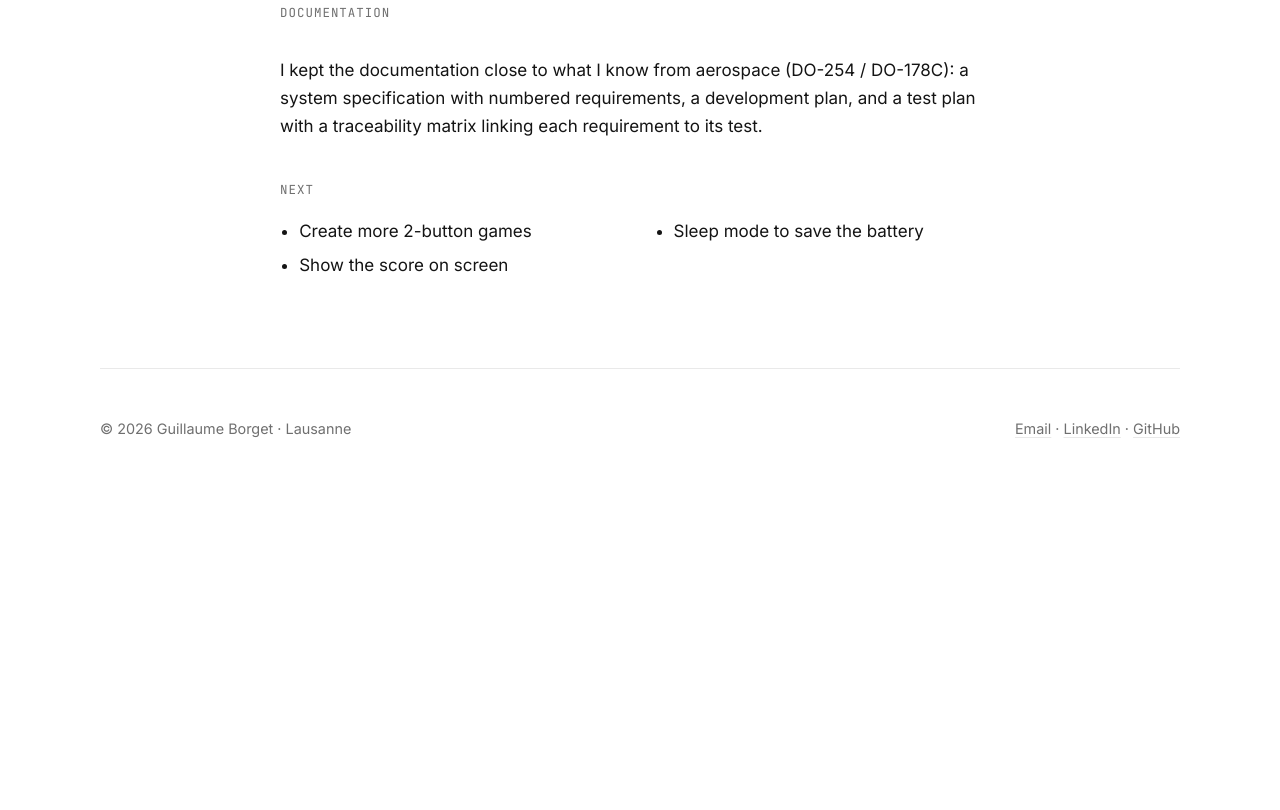
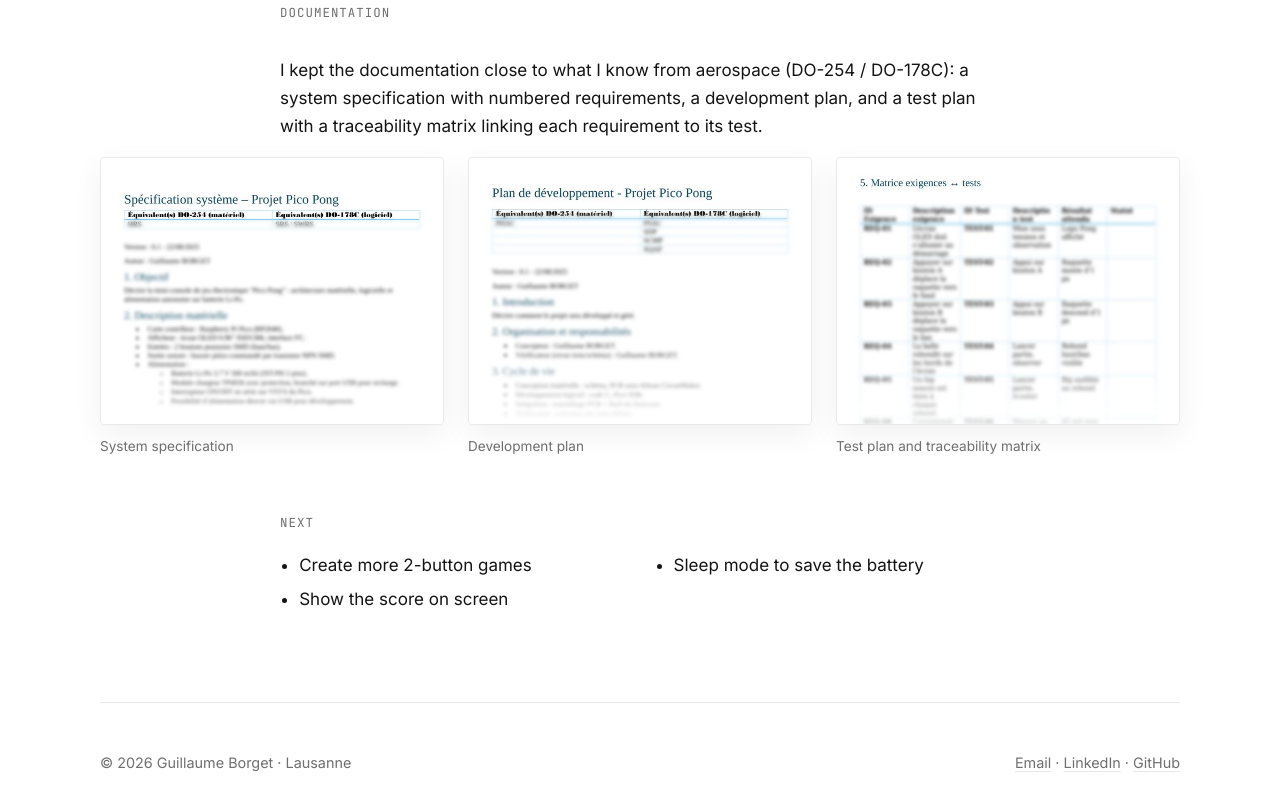
Before and after one commit to guillaumeborget/guillaumeborget.github.io, a plain HTML site: page pico-pong.html in a window 1280 px wide. Shown: the part 9508-10318 px from the top of the page. Before the commit the page ends 10013 px from the top, so only its background shows below. Drawn offline with Linux system fonts and the light colour scheme.

Commit message:
Pico Pong: blurred previews of the project documents

```diff
--- a/css/style.css
+++ b/css/style.css
@@ -137,3 +137,8 @@ pre.code .c { color: var(--muted); }
 }
 .step.solo { grid-template-columns: 1fr; }
 .step.solo > div { max-width: 40em; }
+
+.docs { display: grid; grid-template-columns: repeat(3, 1fr); gap: 1.5rem; margin-top: 1rem; }
+.doc { margin: 0; }
+.doc img { width: 100%; aspect-ratio: 640 / 500; object-fit: cover; object-position: top; border: 1px solid var(--line); border-radius: 4px; box-shadow: 0 10px 30px rgba(0, 0, 0, .06); }
+@media (max-width: 800px) { .docs { grid-template-columns: 1fr; } }
--- a/pico-pong.html
+++ b/pico-pong.html
@@ -9,7 +9,7 @@
   <link rel="preconnect" href="https://fonts.googleapis.com">
   <link rel="preconnect" href="https://fonts.gstatic.com" crossorigin>
   <link href="https://fonts.googleapis.com/css2?family=Inter:wght@400;500;600&family=JetBrains+Mono:wght@400;500&display=swap" rel="stylesheet">
-  <link rel="stylesheet" href="css/style.css?v=3">
+  <link rel="stylesheet" href="css/style.css?v=4">
 </head>
 <body>
   <header class="wrap nav">
@@ -202,7 +202,14 @@ void draw_rect(uint8_t x, uint8_t y, uint8_t w,
       <div class="narrow prose">
         <span class="label">Documentation</span>
         <p>I kept the documentation close to what I know from aerospace (DO-254 / DO-178C): a system specification with numbered requirements, a development plan, and a test plan with a traceability matrix linking each requirement to its test.</p>
-        <span class="label" style="display:block;margin:2.5rem 0 1rem">Next</span>
+      </div>
+      <div class="wrap docs">
+        <figure class="doc"><img src="assets/pico-pong/doc-spec.jpg" alt="Preview of the system specification" width="640" height="570" loading="lazy"><figcaption>System specification</figcaption></figure>
+        <figure class="doc"><img src="assets/pico-pong/doc-plan.jpg" alt="Preview of the development plan" width="640" height="498" loading="lazy"><figcaption>Development plan</figcaption></figure>
+        <figure class="doc"><img src="assets/pico-pong/doc-tests.jpg" alt="Preview of the requirements to tests traceability matrix" width="640" height="534" loading="lazy"><figcaption>Test plan and traceability matrix</figcaption></figure>
+      </div>
+      <div class="narrow prose">
+        <span class="label" style="display:block;margin:3.5rem 0 1rem">Next</span>
         <ul class="next">
           <li>Create more 2-button games</li>
           <li>Show the score on screen</li>
@@ -217,6 +224,6 @@ void draw_rect(uint8_t x, uint8_t y, uint8_t w,
     <span><a href="mailto:guillaume.borget@gmail.com">Email</a> · <a href="https://www.linkedin.com/in/g-borget/">LinkedIn</a> · <a href="https://github.com/guillaumeborget">GitHub</a></span>
   </footer>
 
-  <script src="js/main.js?v=3"></script>
+  <script src="js/main.js?v=4"></script>
 </body>
 </html>
```
Also changed, not shown: index.html (+2 -2 lines), assets/pico-pong/doc-plan.jpg (added), assets/pico-pong/doc-spec.jpg (added), assets/pico-pong/doc-tests.jpg (added), github-recovery-codes.txt (added).
